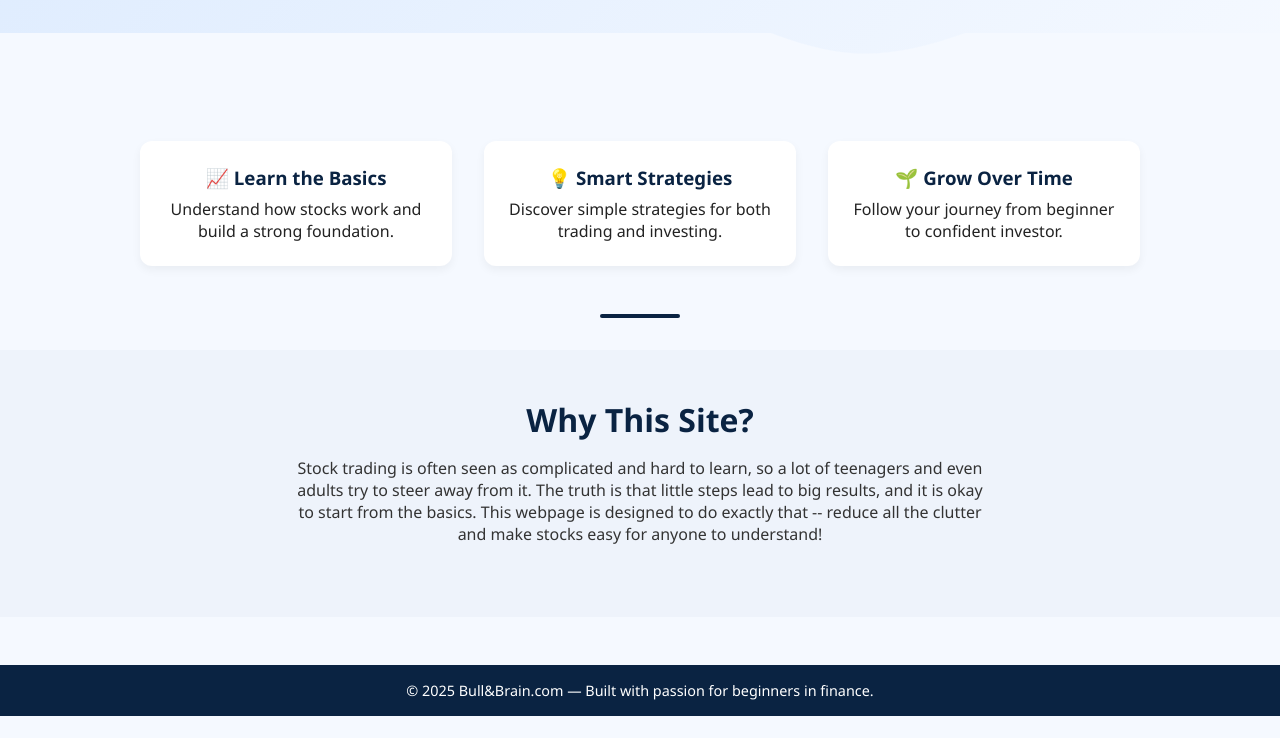
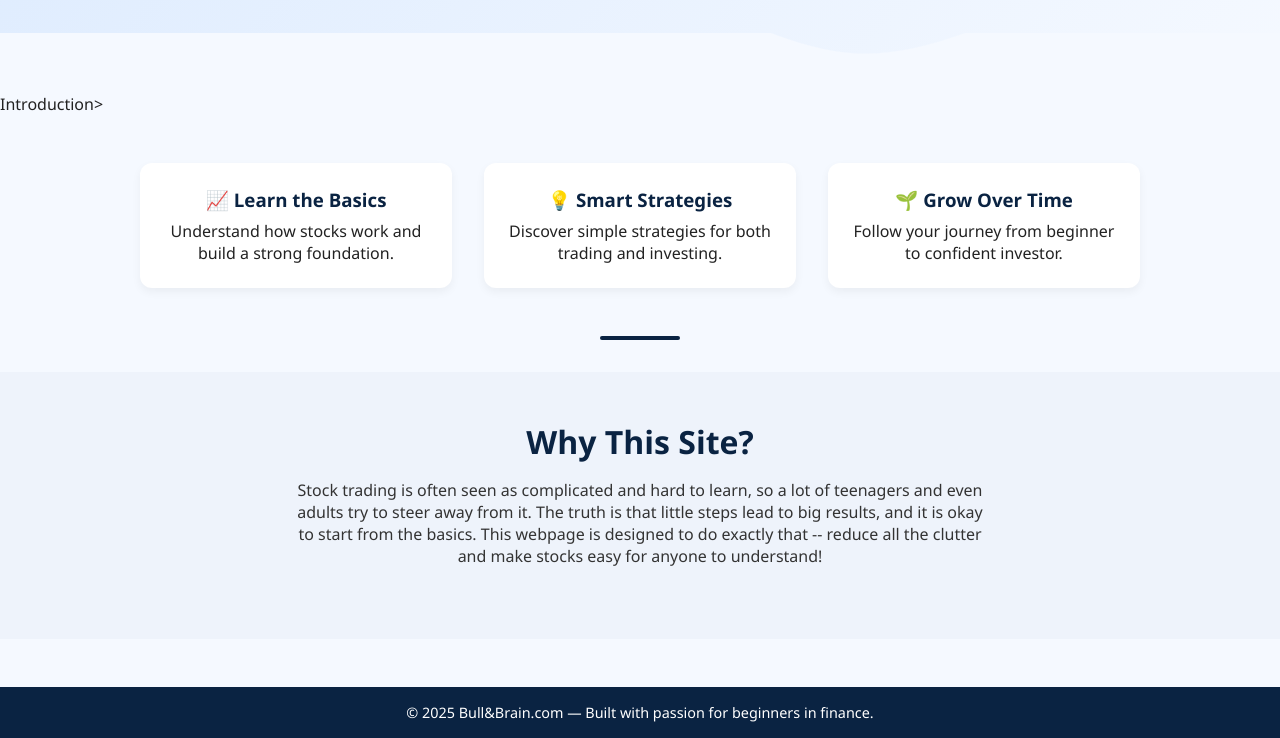
Before and after one commit to drishtir32/Bull-and-Brain-, a plain HTML site: page index.html in a window 1280 px wide. Shown: the part 385-1123 px from the top of the page. Before the commit the page ends 1101 px from the top, so only its background shows below. Drawn offline with Linux system fonts and the light colour scheme.

Commit message:
Update index.html

```diff
--- a/index.html
+++ b/index.html
@@ -259,11 +259,13 @@
   </section>
 
   <!-- ===== TAGLINE BOXES ===== -->
+  <button<a href="Introduction.html">Introduction</a>>
   <div class="tagline-row">
     <div class="tagline-box">
       <h3>📈 Learn the Basics</h3>
       <p>Understand how stocks work and build a strong foundation.</p>
-    </div>
+  </div>
+  </button>
     <div class="tagline-box">
       <h3>💡 Smart Strategies</h3>
       <p>Discover simple strategies for both trading and investing.</p>
```
